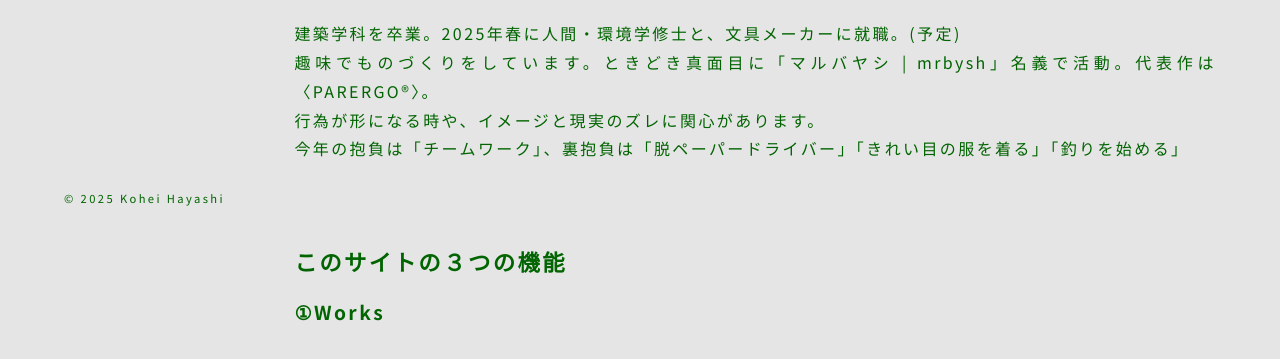
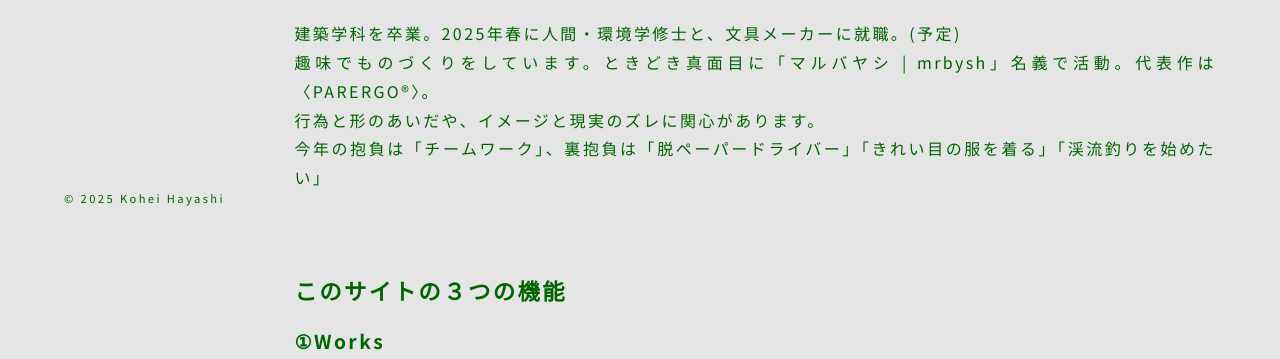
Before and after one commit to kawarac/2025, a plain HTML site: page about.html in a window 1280 px wide. Shown: the part 546-905 px from the top of the page. Drawn offline with Linux system fonts and the light colour scheme.

Commit message:
Update about.html

```diff
--- a/about.html
+++ b/about.html
@@ -39,8 +39,8 @@
             <p>
                 建築学科を卒業。2025年春に人間・環境学修士と、文具メーカーに就職。(予定)<br>
                 趣味でものづくりをしています。ときどき真面目に「マルバヤシ | mrbysh」名義で活動。代表作は〈PARERGO®〉。<br>
-                行為が形になる時や、イメージと現実のズレに関心があります。<br>
-                今年の抱負は「チームワーク」、裏抱負は「脱ペーパードライバー」「きれい目の服を着る」「釣りを始める」
+                行為と形のあいだや、イメージと現実のズレに関心があります。<br>
+                今年の抱負は「チームワーク」、裏抱負は「脱ペーパードライバー」「きれい目の服を着る」「渓流釣りを始めたい」
             </p>
 
             <!-- <div style="height: 4rem;"></div> -->
```
